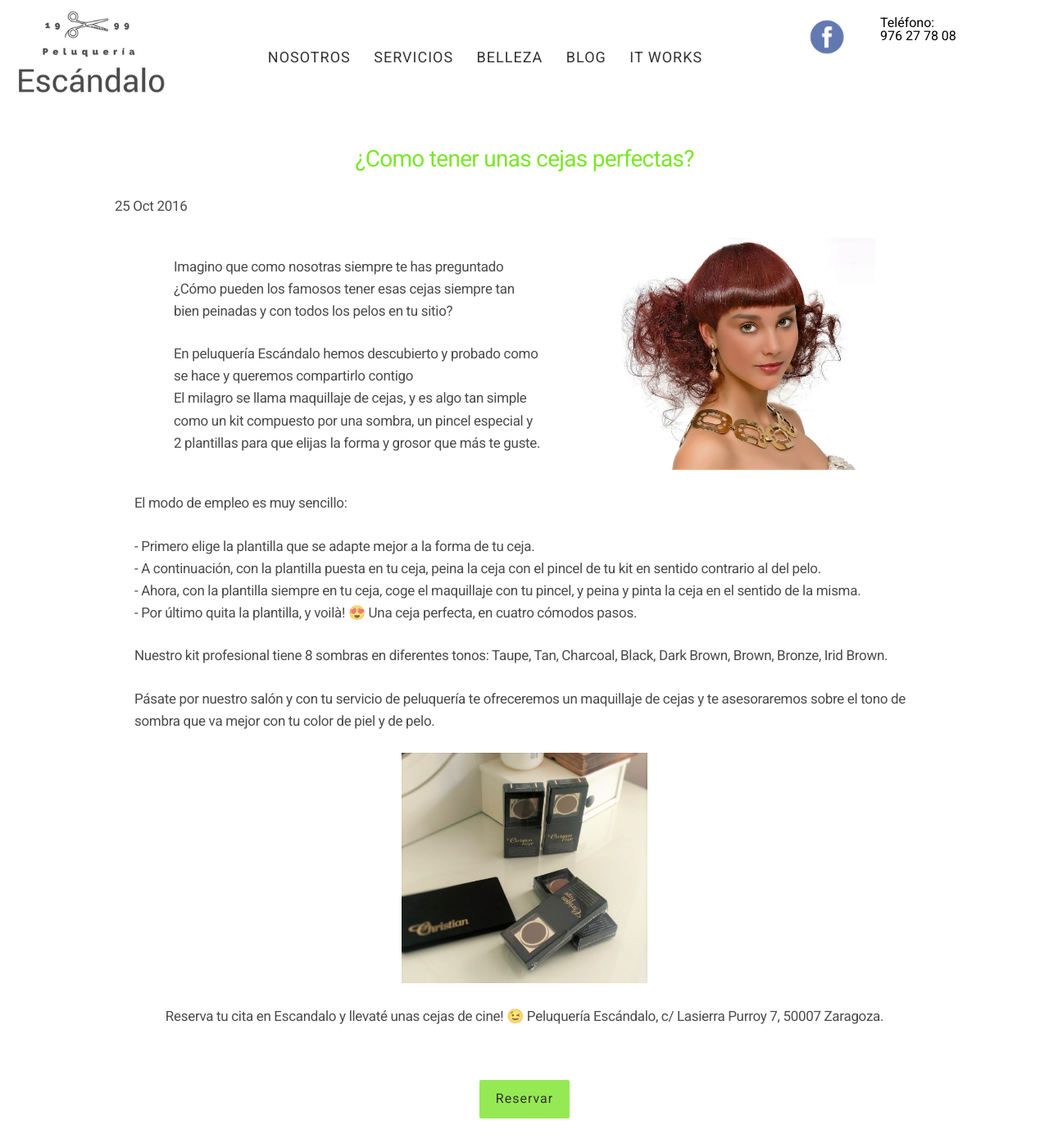
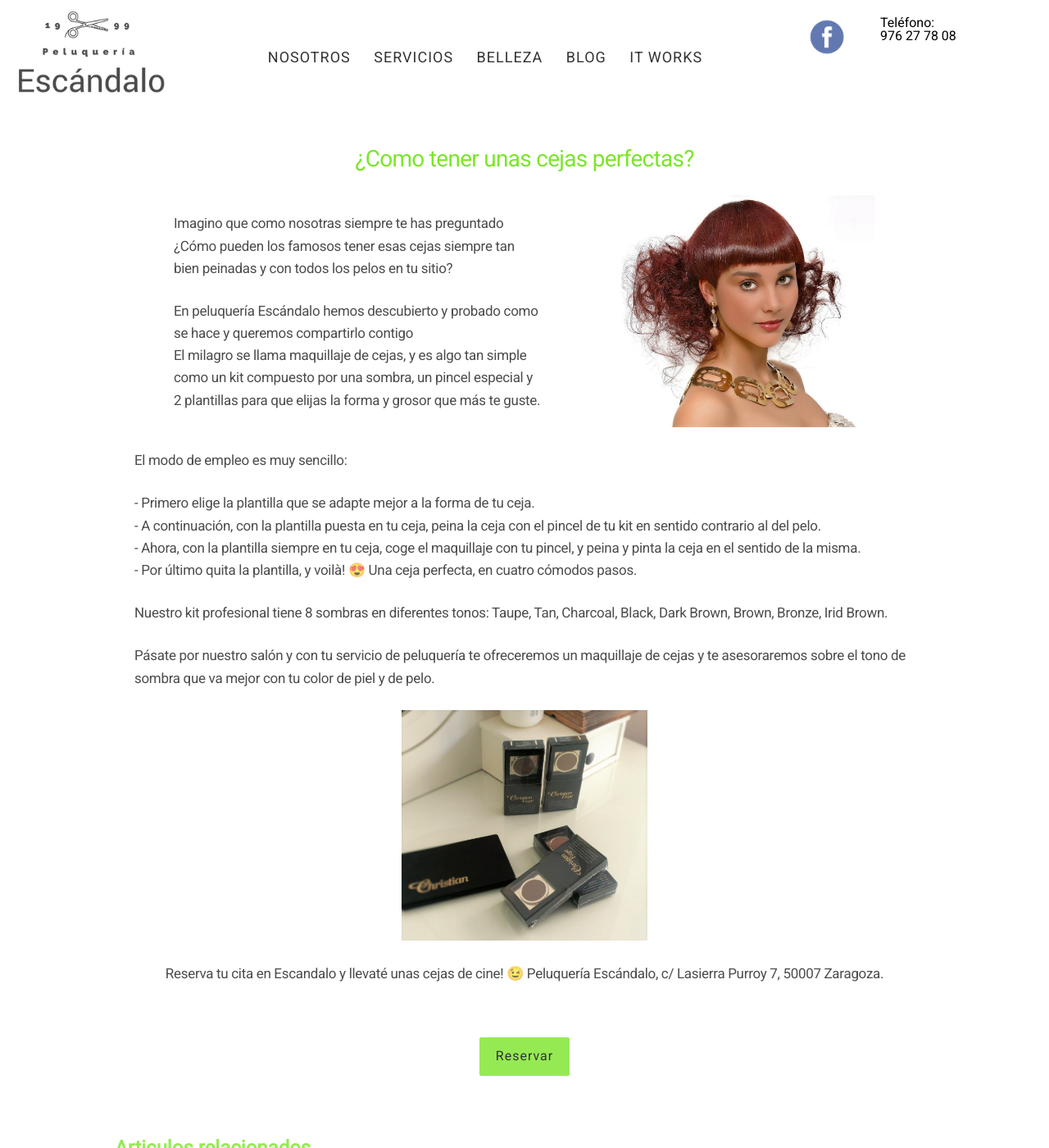
Before and after one commit to peluqueriaescandalo/peluqueriaescandalo.github.io, a Jekyll site: the page built from _posts/2016-10-25-como-tener-unas-cejas-perfectas.md, in a window 1280 px wide and 1400 px high. Shown: the whole window at 82% size. Built offline with Jekyll 4.4.1, drawn with Linux system fonts in a browser that asks for light colours; some of the changed text lies outside the part shown.

Commit message:
date modified

```diff
--- a/_layouts/post.html
+++ b/_layouts/post.html
@@ -4,7 +4,6 @@ layout: default
 
 <article class="post">
   <h1 class="post-title">{{ page.title }}</h1>
-  <p>{{ page.date | date_to_string }}</p>
   {{ content }}
 </article>
 
@@ -17,7 +16,6 @@ layout: default
       <li>
         <a href="{{ site.baseurl }}{{ post.url }}">
           {{ post.title }}
-          <small><p>{{ page.date | date_to_string }}</p></small>
         </a>
       </li>
     {% endfor %}
```
